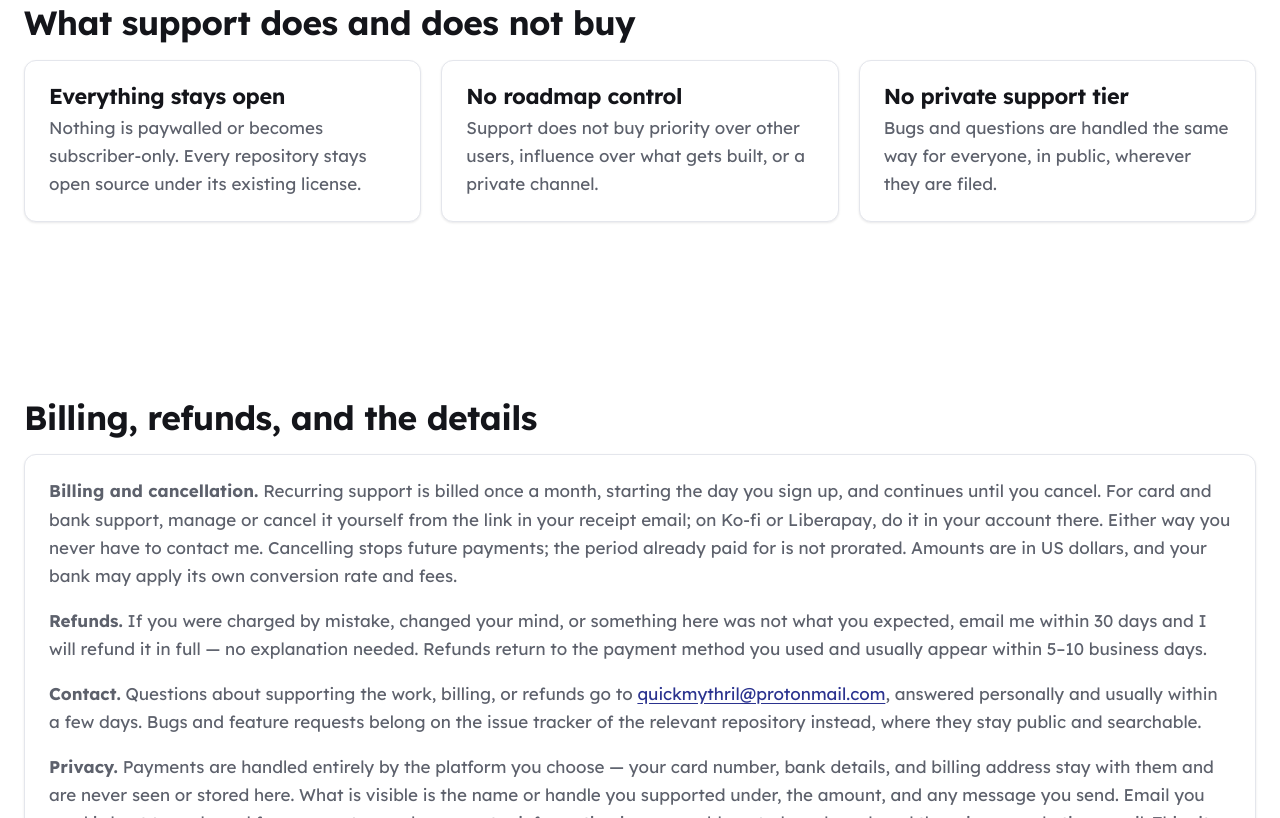
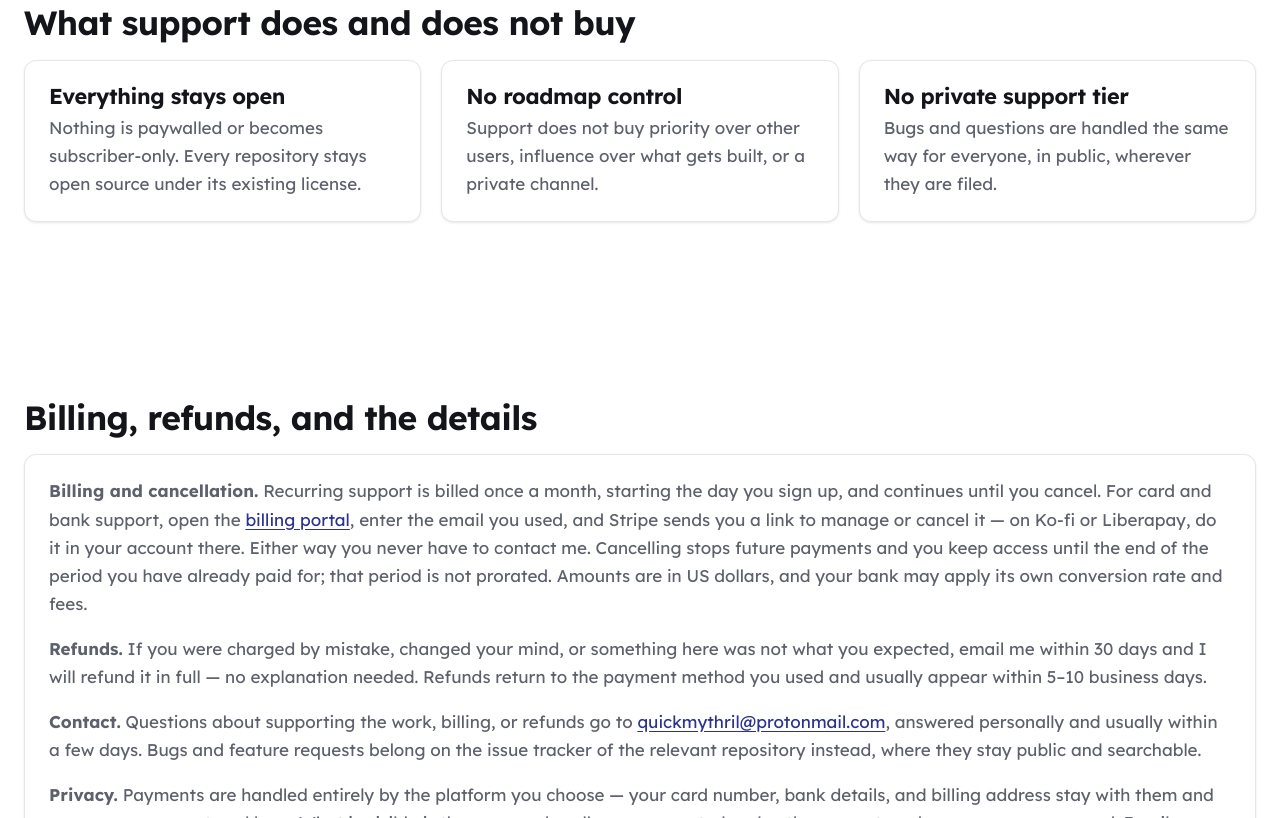
Before and after one commit to QortiumDev/qortium-site, an Astro site: page /support in a window 1280 px wide. Shown: the part 3988-4806 px from the top of the page. Built offline with nearby package versions, Linux system fonts and the light colour scheme; Astro itself is replaced by a stand-in of ours.

Commit message:
Fix a false cancellation promise on /support (#27)
A live $3 subscription test showed the receipt email contains NO portal or
cancel link — only view-receipt, view-invoice, and the business website.
Enabling the customer portal does not put a link in receipts; that is a
separate no-code "portal login link" which is now activated.

So the page's claim that you can "cancel it yourself from the link in your
receipt email" was false as written. Both places that said it now link the
billing portal instead, where a supporter enters their email and Stripe
sends a session link. Verified end to end: subscribed, received the receipt,
logged into the portal, cancelled, and confirmed the cancellation via the API.

Also states plainly that access continues to the end of the paid period,
matching what the portal tells the supporter on cancellation.

Bumps 1.4.2 -> 1.4.3.

```diff
--- a/package.json
+++ b/package.json
@@ -1,7 +1,7 @@
 {
   "name": "qortium-site",
   "type": "module",
-  "version": "1.4.2",
+  "version": "1.4.3",
   "private": true,
   "description": "Qortium promotional website — a cleaner chain baseline with a focused QDN home.",
   "scripts": {
--- a/src/data/site.ts
+++ b/src/data/site.ts
@@ -128,6 +128,14 @@ export const SUPPORT = {
    * their receipt email (Stripe's customer portal) — the billing copy below
    * promises that, so do not remove the portal without changing the copy.
    */
+  /**
+   * Stripe's no-code customer portal login link. Supporters enter their email,
+   * Stripe mails them a session link, and they can cancel or update from there.
+   * This is NOT automatic: receipt emails contain no portal link (verified by
+   * reading a live receipt on 2026-07-28), so the cancellation promise in the
+   * billing copy depends on this link staying on the page.
+   */
+  portal: 'https://billing.stripe.com/p/login/00wbJ16AYabxfZed2D3Nm00',
   card: {
     monthly3: 'https://buy.stripe.com/00wbJ16AYabxfZed2D3Nm00',
     monthly8: 'https://buy.stripe.com/14A14n8J6erN28ogeP3Nm01',
--- a/src/pages/support.astro
+++ b/src/pages/support.astro
@@ -235,7 +235,8 @@ const jsonLd = {
       <p class="muted measure">
         These take cards, Apple Pay and Google Pay, bank payments, Cash App
         Pay, and Klarna. Monthly support renews automatically, and you can
-        change or cancel it yourself from the link in your receipt email.
+        change or cancel it yourself any time from the
+        <a href={SUPPORT.portal}>billing portal</a>.
       </p>
       <h3>Other platforms</h3>
       <p class="muted measure">
@@ -333,12 +334,14 @@ const jsonLd = {
         <p class="muted">
           <strong>Billing and cancellation.</strong> Recurring support is billed
           once a month, starting the day you sign up, and continues until you
-          cancel. For card and bank support, manage or cancel it yourself from
-          the link in your receipt email; on Ko-fi or Liberapay, do it in your
-          account there. Either way you never have to contact me. Cancelling
-          stops future payments; the period already paid for is not prorated.
-          Amounts are in US dollars, and your bank may apply its own conversion
-          rate and fees.
+          cancel. For card and bank support, open the
+          <a href={SUPPORT.portal}>billing portal</a>, enter the email you used,
+          and Stripe sends you a link to manage or cancel it &mdash; on Ko-fi or
+          Liberapay, do it in your account there. Either way you never have to
+          contact me. Cancelling stops future payments and you keep access
+          until the end of the period you have already paid for; that period is
+          not prorated. Amounts are in US dollars, and your bank may apply its
+          own conversion rate and fees.
         </p>
         <p class="muted">
           <strong>Refunds.</strong> If you were charged by mistake, changed your
```
